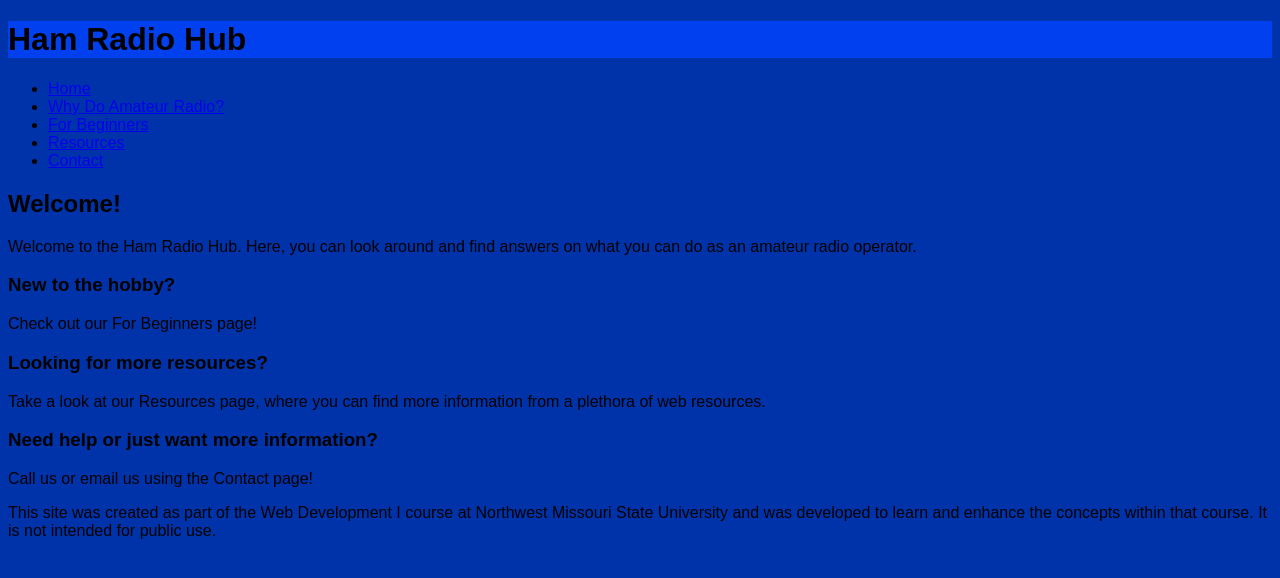
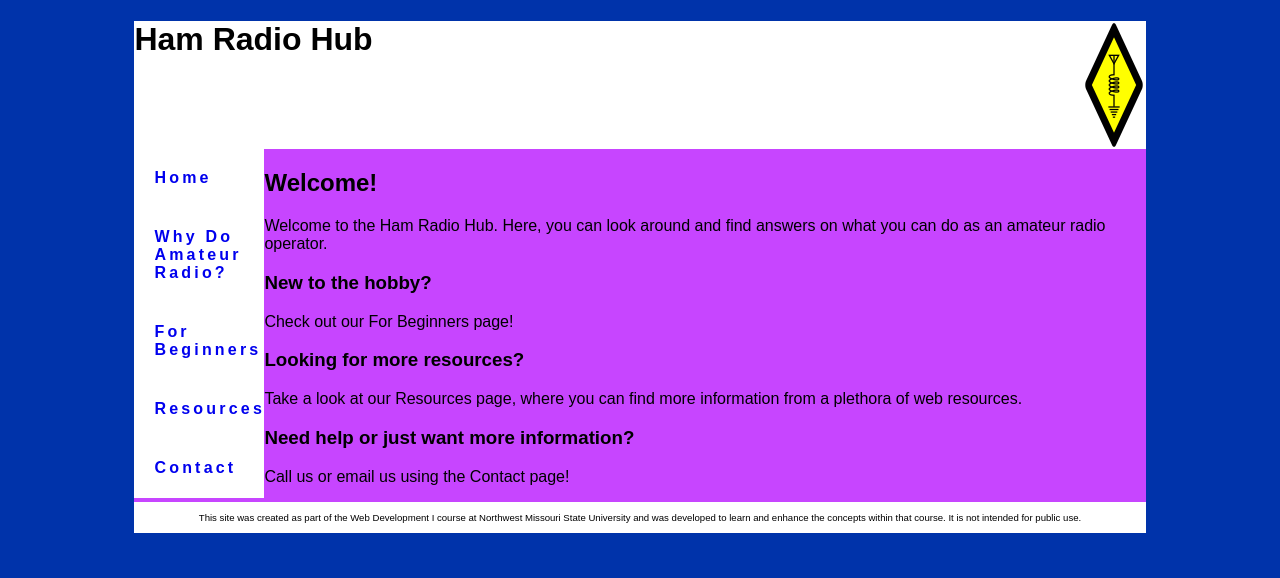
Before and after one commit to 44144-Sp22/web-project-grahowe, a plain HTML site: page index.html in a window 1280 px wide. Drawn offline with Linux system fonts and the light colour scheme.

Commit message:
Create contact.html
Created contact page and added a bit more to css file

```diff
--- a/index.html
+++ b/index.html
@@ -8,6 +8,7 @@
 </head>
 
 <body>
+  <div id="wrapper">
   <header>
     <h1>Ham Radio Hub</h1>
   </header>
--- a/styles.css
+++ b/styles.css
@@ -1,8 +1,52 @@
 body {
   background-color: #0033aa;
   font-family: sans-serif, Arial, "Times New Roman";
+
 }
 
 header{
-  background-color: #0040ee;
+  background-color: #ffffff;
+  background-image: url(symbol.jpg);
+  background-position: right;
+  background-repeat: no-repeat;
+  margin:0px;
+  height: 128px;
 }
+
+nav{
+  font-weight: bold;
+  letter-spacing: 0.2em;
+  float: left;
+  width: 130px;
+}
+
+nav ul{
+  list-style-type: none;
+  margin: 0px;
+  padding: 0px;
+}
+
+nav a{
+  background-color: #ffffff;
+  border-bottom: 1px solid #ffffff;
+  text-decoration: none;
+  padding: 20px;
+  display: block;
+}
+
+footer {
+  font-size: 60%;
+  text-align: center;
+  padding: 10px;
+  background-color: #ffffff;
+  clear: both;
+}
+
+#wrapper {
+  margin: 0 auto;
+  width: 80%;
+  background-color: #c745ff;
+  color: #000000;
+  min-width: 960px;
+  max-width: 1200px;
+}
```
Also changed, not shown: beginners.html (+1 -0 lines), contact.html (added, +29 -0 lines), why.html (+1 -0 lines), symbol.jpg (added).
